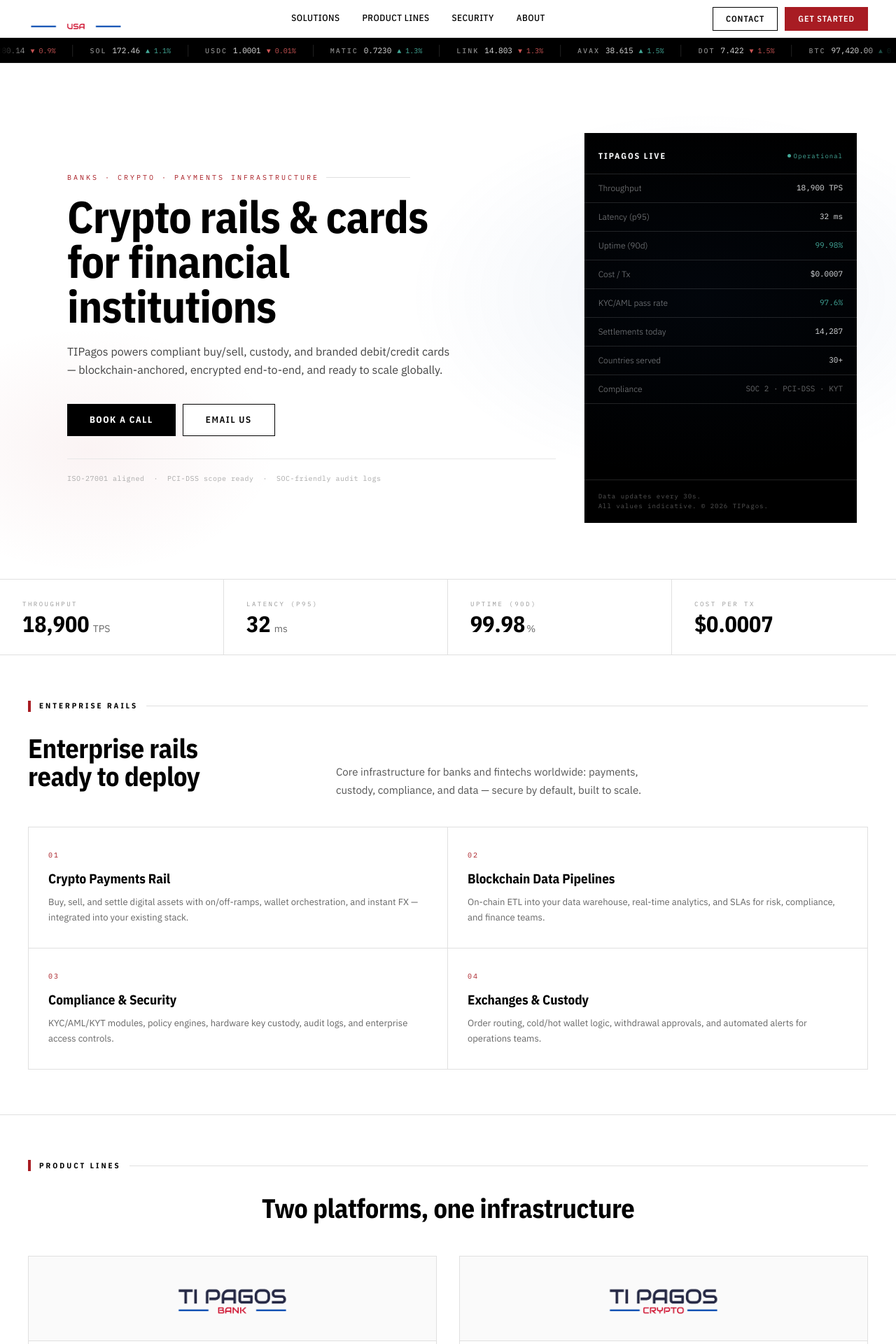
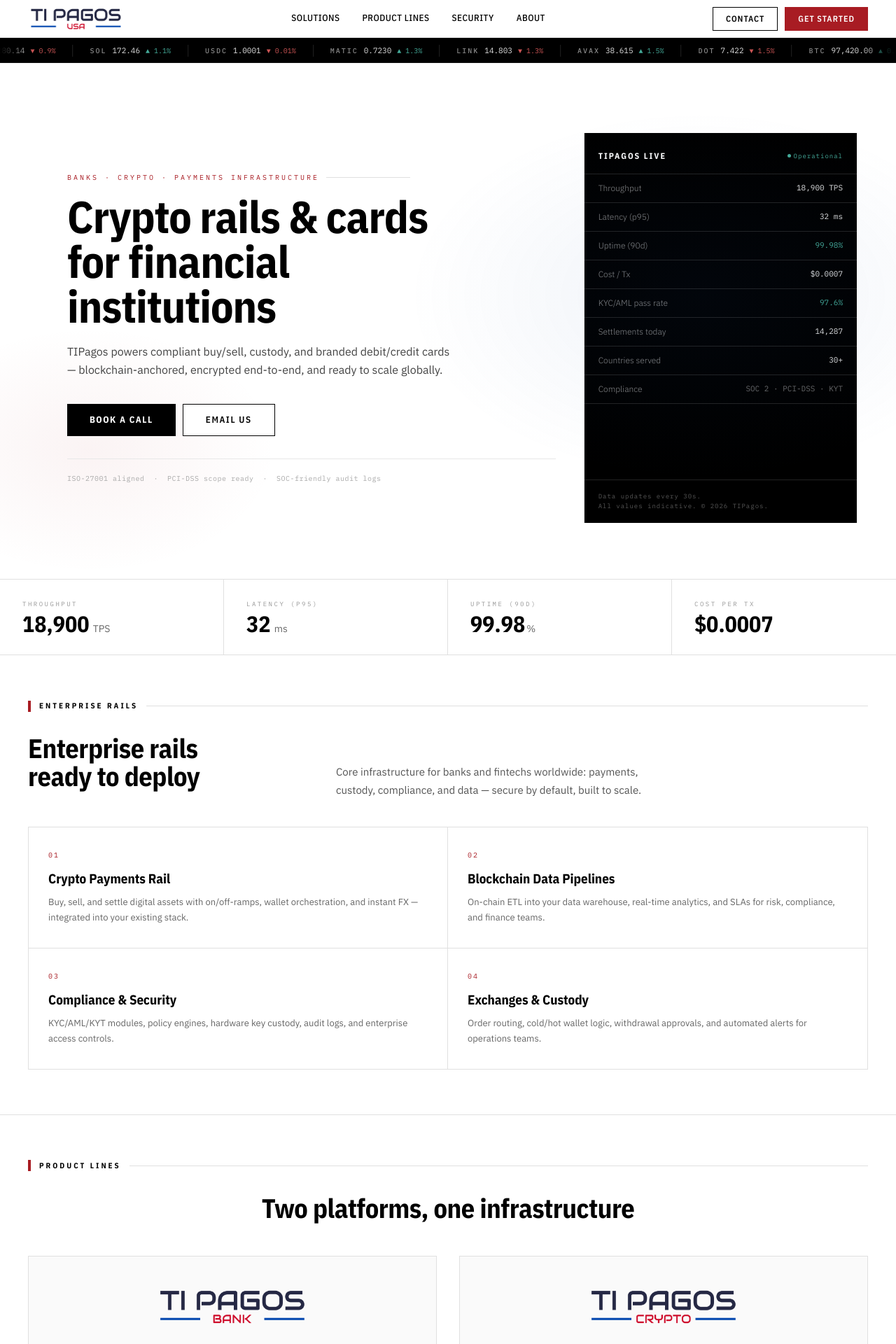
Before and after one commit to DiegoCico/ti-pagos_freelancing, a React (Vite) app: page / in a window 1280 px wide. Shown: the top 1920 px of the page at 70% size. Built offline with nearby package versions, Linux system fonts and the light colour scheme.

Commit message:
feat: logo change minor CSS issues

```diff
--- a/src/App.css
+++ b/src/App.css
@@ -73,7 +73,11 @@
   margin-bottom: -2px;
   transition: border-color 0.15s;
 }
-.nav-links a:hover { border-bottom-color: #000; }
+.nav-links a:hover,
+.nav-links a:focus-visible {
+  border-bottom-color: #000;
+  color: #000;
+}
 .nav-right { display: flex; gap: 10px; align-items: center; }
 .btn-nav-ghost {
   font-family: 'IBM Plex Sans Condensed', sans-serif;
@@ -263,7 +267,7 @@
   background: #fafafa;
 }
 .product-logo {
-  height: 48px;
+  height: 64px;
   object-fit: contain;
 }
 .product-body {
@@ -452,7 +456,7 @@
 .cta-left {}
 .cta-eyebrow { font-family:'IBM Plex Mono',monospace; font-size:10px; color:#555; letter-spacing:3px; text-transform:uppercase; margin-bottom:16px; }
 .cta h2 { font-family:'IBM Plex Sans Condensed',sans-serif; font-size:clamp(28px,4vw,52px); font-weight:700; line-height:1.0; letter-spacing:-0.5px; margin-bottom:14px; }
-.cta h2 em { font-style:italic; color:#7aaadf; }
+.cta h2 em { font-style:italic; color:#0046AF; }
 .cta p { font-size:15px; color:#777; max-width:480px; line-height:1.7; }
 .cta-right { display:flex; flex-direction:column; gap:12px; align-items:flex-start; flex-shrink:0; }
 .btn-cta-white { font-family:'IBM Plex Sans Condensed',sans-serif; font-size:13px; font-weight:700; letter-spacing:1.5px; text-transform:uppercase; color:#000; background:#fff; border:none; padding:14px 36px; cursor:pointer; text-decoration:none; display:inline-block; white-space:nowrap; transition:background 0.15s; }
@@ -581,7 +585,7 @@
   .cf-d { font-size: 12px; }
 
   .product-header { padding: 32px 24px 24px; }
-  .product-logo { height: 40px; }
+  .product-logo { height: 52px; }
   .product-body { padding: 24px; }
   .product-title { font-size: 20px; }
   .product-desc { font-size: 13px; }
--- a/src/components/CTA.tsx
+++ b/src/components/CTA.tsx
@@ -13,7 +13,7 @@
         </div>
       </div>
       <div className="cta-right">
-        <a href="#" className="btn-cta-white">Book a Call</a>
+        <a href="https://calendly.com/anderson-tipagos/30min" className="btn-cta-white" target="_blank">Book a Call</a>
         <a href="mailto:hello@tipagos.com" className="btn-cta-outline">Email Us</a>
       </div>
     </section>
--- a/src/components/Footer.tsx
+++ b/src/components/Footer.tsx
@@ -3,7 +3,7 @@
     <footer>
       <div className="footer-top">
         <div className="footer-col">
-          <img src="/logo.png" alt="TIPagos" className="footer-logo" />
+          <img src="/ti-pagos_freelancing/logo.png" alt="TIPagos" className="footer-logo" />
           <p className="footer-tagline">Crypto infrastructure for financial institutions worldwide. US-headquartered, globally deployed.</p>
         </div>
         <div className="footer-col">
--- a/src/components/Hero.tsx
+++ b/src/components/Hero.tsx
@@ -7,8 +7,8 @@
           <h1 className="hero-h1">Crypto rails &amp; cards<br />for financial<br />institutions</h1>
           <p className="hero-sub">TIPagos powers compliant buy/sell, custody, and branded debit/credit cards — blockchain-anchored, encrypted end-to-end, and ready to scale globally.</p>
           <div className="hero-actions">
-            <a href="#contact" className="btn-primary">Book a Call</a>
-            <a href="mailto:hello@tipagos.com" className="btn-secondary">Email Us</a>
+            <a href="https://calendly.com/anderson-tipagos/30min" className="btn-primary" target="_blank">Book a Call</a>
+            <a href="mailto:hello@tipagos.com" className="btn-secondary" target="_blank">Email Us</a>
           </div>
         </div>
         <p className="hero-cert">ISO-27001 aligned &nbsp;·&nbsp; PCI-DSS scope ready &nbsp;·&nbsp; SOC-friendly audit logs</p>
--- a/src/components/Nav.tsx
+++ b/src/components/Nav.tsx
@@ -2,7 +2,7 @@
   return (
     <nav>
       <a href="#" className="nav-logo">
-        <img src="/logo.png" alt="TIPagos" />
+        <img src="/ti-pagos_freelancing/logo.png" alt="TIPagos" />
       </a>
       <ul className="nav-links">
         <li><a href="#solutions">Solutions</a></li>
--- a/src/components/ProductLines.tsx
+++ b/src/components/ProductLines.tsx
@@ -9,7 +9,7 @@
       <div className="product-grid">
         <div className="product-card r">
           <div className="product-header">
-            <img src="/TIpagosBANK-v1.png" alt="TIPagos Bank" className="product-logo" />
+            <img src="/ti-pagos_freelancing/TIpagosBANK-v1.png" alt="TIPagos Bank" className="product-logo" />
           </div>
           <div className="product-body">
             <h3 className="product-title">Banking Infrastructure</h3>
@@ -57,7 +57,7 @@
 
         <div className="product-card r">
           <div className="product-header">
-            <img src="/TIpagosCRYPTO-v1.png" alt="TIPagos Crypto" className="product-logo" />
+            <img src="/ti-pagos_freelancing/TIpagosCRYPTO-v1.png" alt="TIPagos Crypto" className="product-logo" />
           </div>
           <div className="product-body">
             <h3 className="product-title">Crypto-Native Platform</h3>
```
Also changed, not shown: public/logo.png.
